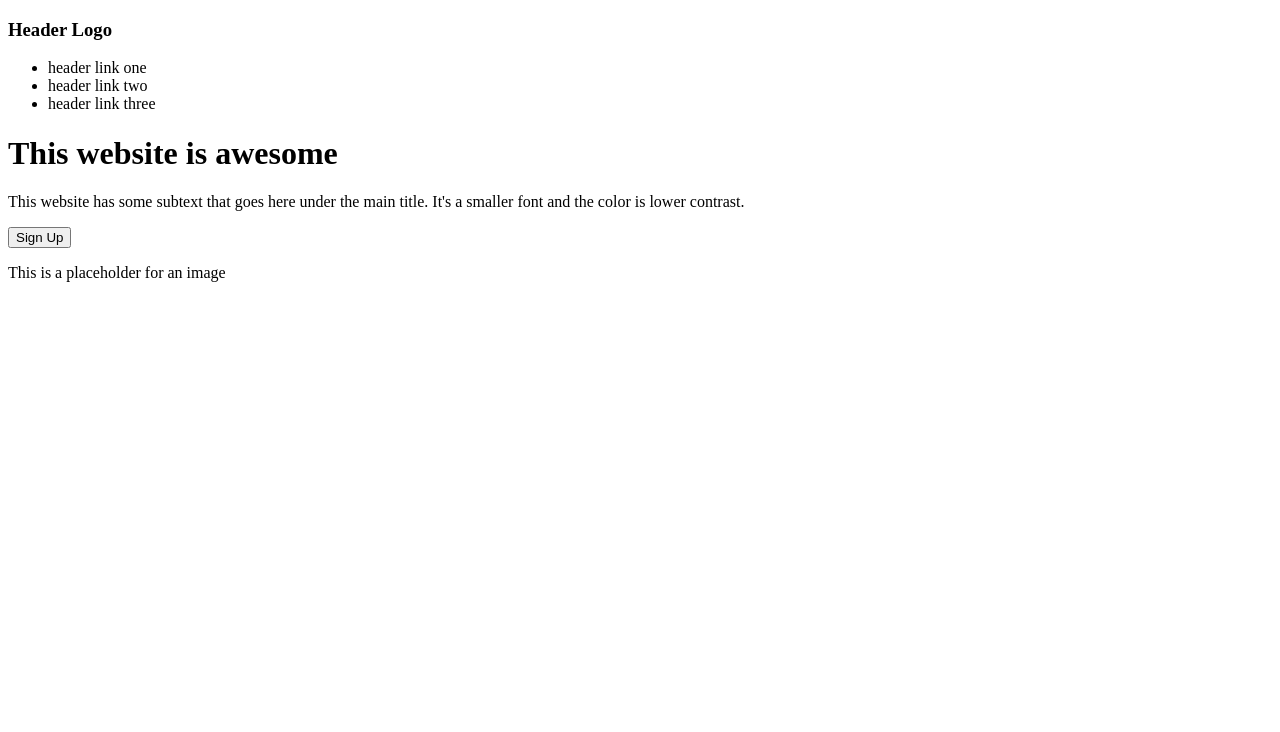
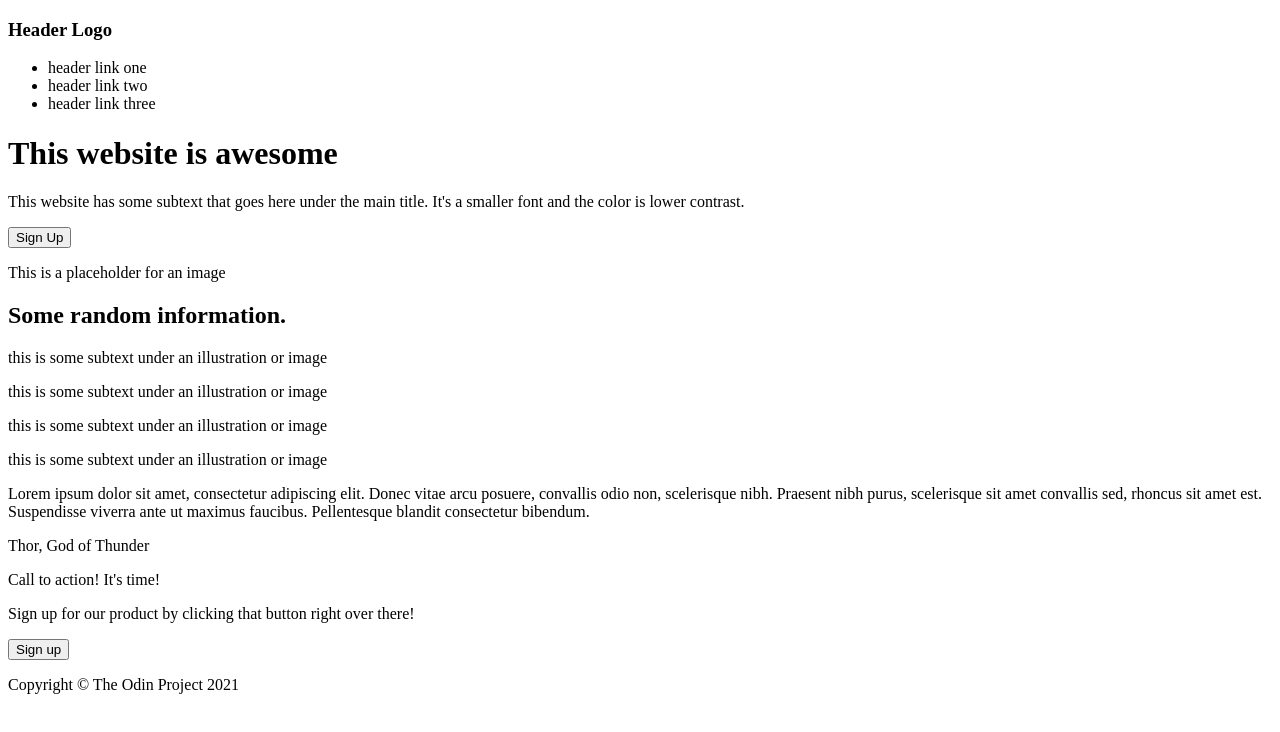
Before and after one commit to nicolabaldassar/odin-landing-page, a plain HTML site: page index.html in a window 1280 px wide. Drawn offline with Linux system fonts and the light colour scheme.

Commit message:
Finish the first draft of the html

```diff
--- a/index.html
+++ b/index.html
@@ -30,23 +30,42 @@
         </div>
     </div>
     <div class="info-section">
-        <div class="info-text">
-
-        </div>
+        <h2>Some random information.</h2>
         <div class="info-images">
-
+            <div class="element">
+                <div class="image"></div>
+                <p>this is some subtext under an illustration or image</p>
+            </div>
+            <div class="element">
+                <div class="image"></div>
+                <p>this is some subtext under an illustration or image</p>
+            </div>
+            <div class="element">
+                <div class="image"></div>
+                <p>this is some subtext under an illustration or image</p>
+            </div>
+            <div class="element">
+                <div class="image"></div>
+                <p>this is some subtext under an illustration or image</p>
+            </div>
         </div>
     </div>
     <div class="quote-section">
+        <p>Lorem ipsum dolor sit amet, consectetur adipiscing elit. Donec vitae arcu posuere, convallis odio non, scelerisque nibh.
+            Praesent nibh purus, scelerisque sit amet convallis sed, rhoncus sit amet est. Suspendisse viverra ante ut
+            maximus faucibus. Pellentesque blandit consectetur bibendum.
+        </p>
+        <p>Thor, God of Thunder</p>
+    </div>
+    <div class="call-to-action-section">
         <div class="cta-container">
-
+            <p>Call to action! It's time!</p>
+            <p>Sign up for our product by clicking that button right over there!</p>
+            <a href="https://google.com"><button>Sign up</button></a>
         </div>
     </div>
-    <div class="call-to-action-section">
-
-    </div>
     <div class="footer">
-
+        <p>Copyright © The Odin Project 2021</p>
     </div>
 </body>
 </html>
```
